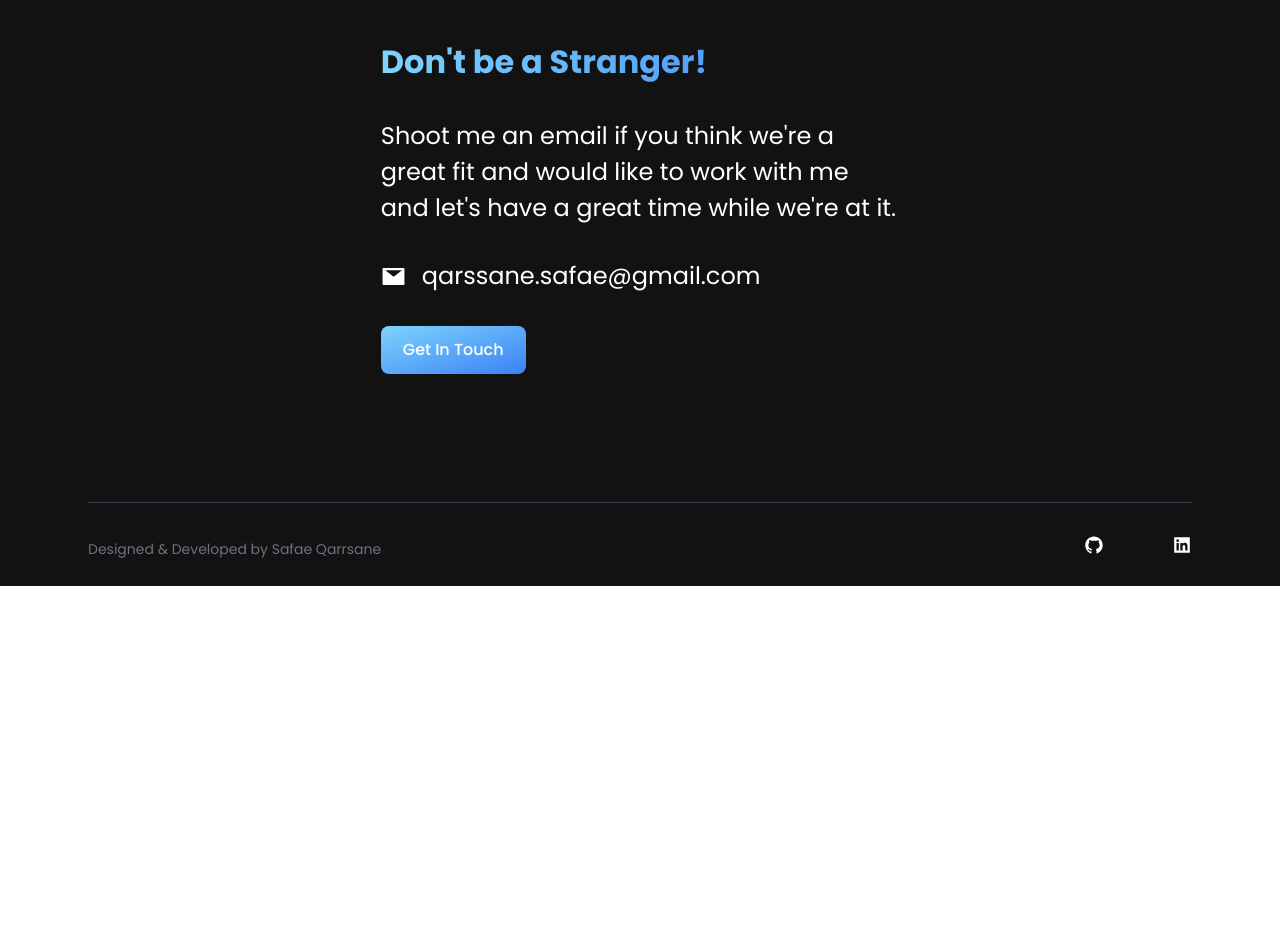
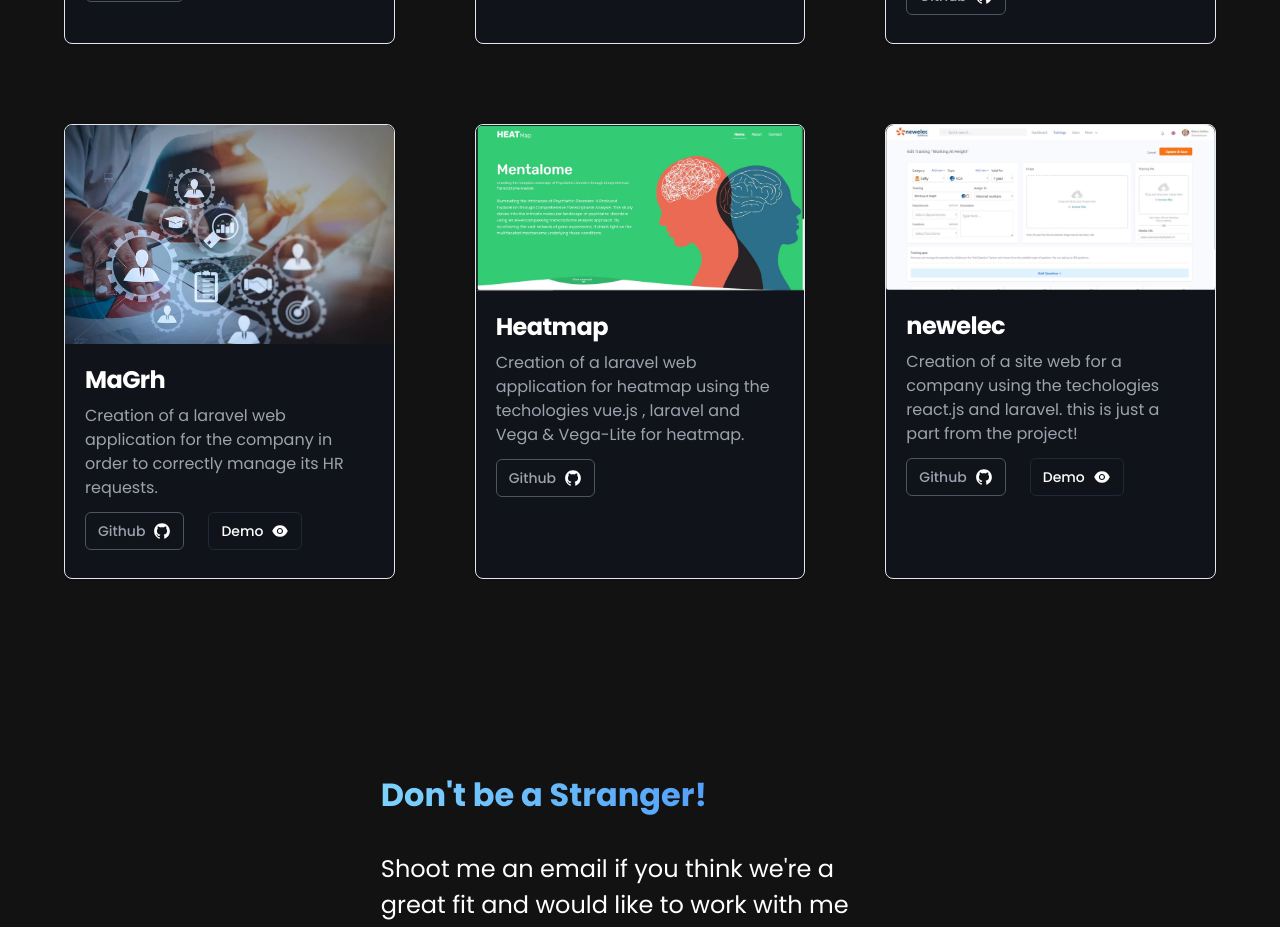
Before and after one commit to SafaeQ/protfolio_safae, a React (Create React App) app: page / in a window 1280 px wide. Shown: the part 1860-2787 px from the top of the page. Before the commit the page ends 2446 px from the top, so only its background shows below. Built offline with nearby package versions, Linux system fonts and the light colour scheme; some icons are missing.

Commit message:
🔥 update navbar

```diff
--- a/src/pages/Navbar.jsx
+++ b/src/pages/Navbar.jsx
@@ -1,8 +1,7 @@
-import React from "react";
-import { useState } from "react";
+import React, { useState } from "react";
 import { FiDownload } from "react-icons/fi";
-import Resume from "../assets/cv-3-safae.pdf";
-// import memoji from "../assets/image.png";
+import Resume from "../assets/Safae qarssane_cv.pdf";
+// import Resume_en from "../assets/Safae qarssane en_1.pdf";
 import menu from "../assets/menu.png";
 import cross from "../assets/cross.png";
 
@@ -16,7 +15,7 @@ const Navbar = () => {
   const clickdownload = () => {
     const link = document.createElement("a");
     link.href = Resume;
-    link.download = "Safae - Front-end Developer - Resume";
+    link.download = "Safae - full Stack Developer - Resume";
     link.click();
   };
 
--- a/src/pages/Projects.jsx
+++ b/src/pages/Projects.jsx
@@ -1,11 +1,11 @@
 import React from "react";
 import Project from "../components/Project";
-// import rickandmorty from "../../assets/project-1.png";
-// import magictrick from "../../assets/project-2.png";
-// import camerashop from "../../assets/project-3.png";
-// import bookshelf from "../../assets/project-4.png";
-// import reacthooks from "../assets/BeFunky-design.jpg";
-// import reactperformance from "../../assets/project-6.png";
+import apple_phone from "../assets/apple_phone.png";
+import imageinfo from "../assets/intro.png";
+import camerashop from "../assets/grh.jpg";
+import bookshelf from "../assets/gestion-des-congés-et-absences.webp";
+import heatmap from "../assets/image.png";
+import reactperformance from "../assets/testgr.jpeg";
 
 import { motion } from "framer-motion";
 
@@ -31,14 +31,14 @@ const Projects = () => {
         className=" grid grid-cols-1 gap-[5rem] md:grid-cols-2  lg:grid-cols-2 xl:grid-cols-3 "
       >
         <Project
-          // img={reacthooks}
+          img={bookshelf}
           title="LEAVES MANAGEMENT"
           github="https://github.com/SafaeQ/Gestion_de_Conge"
           desc="Employee leave management application.
           using React.js, node.js, Nest.js, TypeORM."
         />
         <Project
-          //   img={reactperformance}
+            img={imageinfo}
           title="MYTICKETS APP"
           github="https://github.com/SafaeQ/tickets_mobile"
           desc="Tickets application. using Nest.js, TypeORM,
@@ -46,11 +46,32 @@ const Projects = () => {
           demo="https://play.google.com/store/apps/details?id=org.ticketings"
         />
         <Project
-          //   img={camerashop}
+            img={apple_phone}
           title="JUST GIVE APP"
           github="https://github.com/SafaeQ/JustGive_ionic"
           desc="Application of Moroccan associations.
           using Ionic, React, TypeScript, MongoDB."
+        />
+        <Project
+          img={camerashop}
+          title="MaGrh"
+          github="https://github.com/Naotnie21/maGRH"
+          demo="https://ma-grh.fr/connexion"
+          desc="Creation of a laravel web application for the company in order to correctly manage its HR requests."
+        />
+        <Project
+          img={heatmap}
+          title="Heatmap"
+          github="https://github.com/SafaeQ/Mentalome_um6p"
+          demo=""
+          desc="Creation of a laravel web application for heatmap using the techologies vue.js , laravel and Vega & Vega-Lite for heatmap."
+        />
+        <Project
+          img={reactperformance}
+          title="newelec"
+          github="https://github.com/SafaeQ/newelec"
+          demo="https://eclectic-semolina-b96d2c.netlify.app/"
+          desc="Creation of a site web for a company using the techologies react.js and laravel. this is just a part from the project!"
         />
       </motion.div>
     </div>
```
